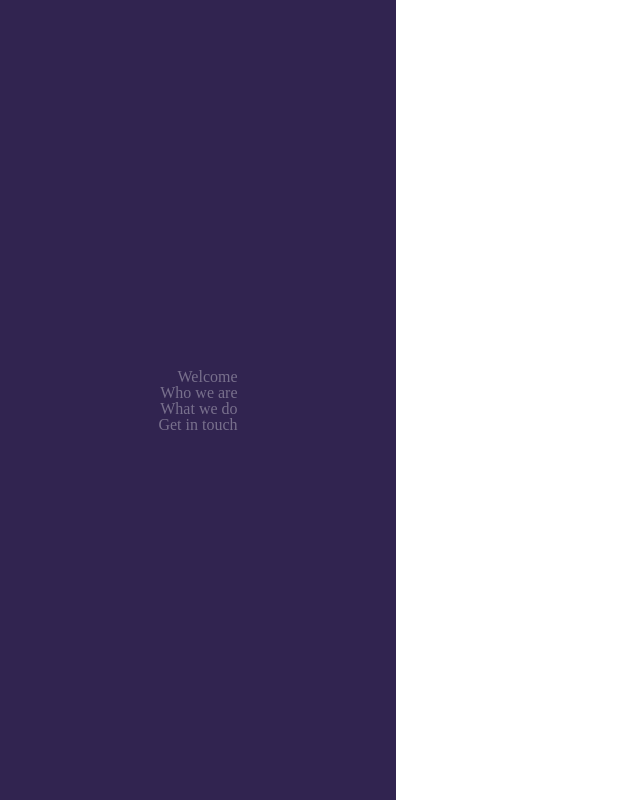
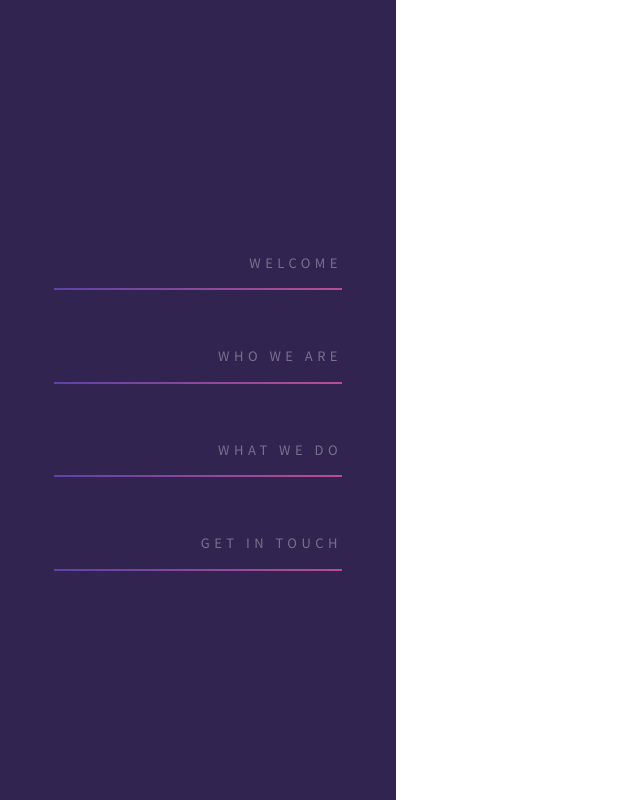
Before and after one commit to JaysonJoseph10/Hyperspace, a plain HTML site: page index.html in a window 1280 px wide. Shown: the whole page, without its empty margins (0-640 px from the left). Drawn offline with Linux system fonts and the light colour scheme.

Commit message:
Made style changes to the sidebar navigation

```diff
--- a/css/style.css
+++ b/css/style.css
@@ -1,14 +1,4 @@
 @import 'reset.css';
-
-@font-face {
-  font-family: 'fa-webfont';
-  src: url('fonts/fontawesome-webfont.woff2') format('WOFF2'),
-       url('fonts/fontawesome-webfont.woff') format('WOFF'),
-       url('fonts/fontawesome-webfont.ttf') format('TrueType'),
-       url('fonts/fontawesome.otf') format('OpenType'),
-       url('fonts/fontawesome-webfont.svg') format('SVG'),
-       url('fonts/fontawesome-webfont.eot');
-}
 
 .sidenav-container {
   position: fixed;
@@ -21,12 +11,36 @@
 }
 .sidenav-container nav.sidenav {
   text-align: right;
-  font-family: fa-webfont;
+  width: 288px;
 }
 .sidenav-container nav.sidenav a {
-  font-size: 20px
-  font-family: 'fa-webfont';
+  text-transform: uppercase;
+  font-size: 14.5px;
+  font-family: 'Source Sans Pro', sans-serif;
   text-decoration: none;
   display: block;
   color: rgba(255, 255, 255, 0.35);
+  transition: .3s;
+  padding: 0 0 20px 0;
+  letter-spacing: 0.28rem;
+  position: relative;
+  margin-top: 59px;
 }
+.sidenav-container nav.sidenav a:first-of-type {
+  margin-top: 26px;
+}
+.sidenav-container nav.sidenav a:hover::after {
+  opacity: 1;
+}
+.sidenav-container nav.sidenav a::after {
+  content: '';
+  width: 100%;
+  height: 2px;
+  background-image: linear-gradient(to right, #5e42a6, #b74e91);
+  display: block;
+  transition: .3s;
+  z-index: 5;
+  opacity: 1;
+  position: absolute;
+  bottom: 0;
+}
--- a/index.html
+++ b/index.html
@@ -3,6 +3,7 @@
   <head>
     <title>Hyperspace</title>
     <meta charset='UTF-8'>
+    <link href="https://fonts.googleapis.com/css?family=Source+Sans+Pro:400,600,700" rel="stylesheet">
     <link rel='stylesheet' type='text/css' href='css/style.css'/>
   </head>
   <body>
```
